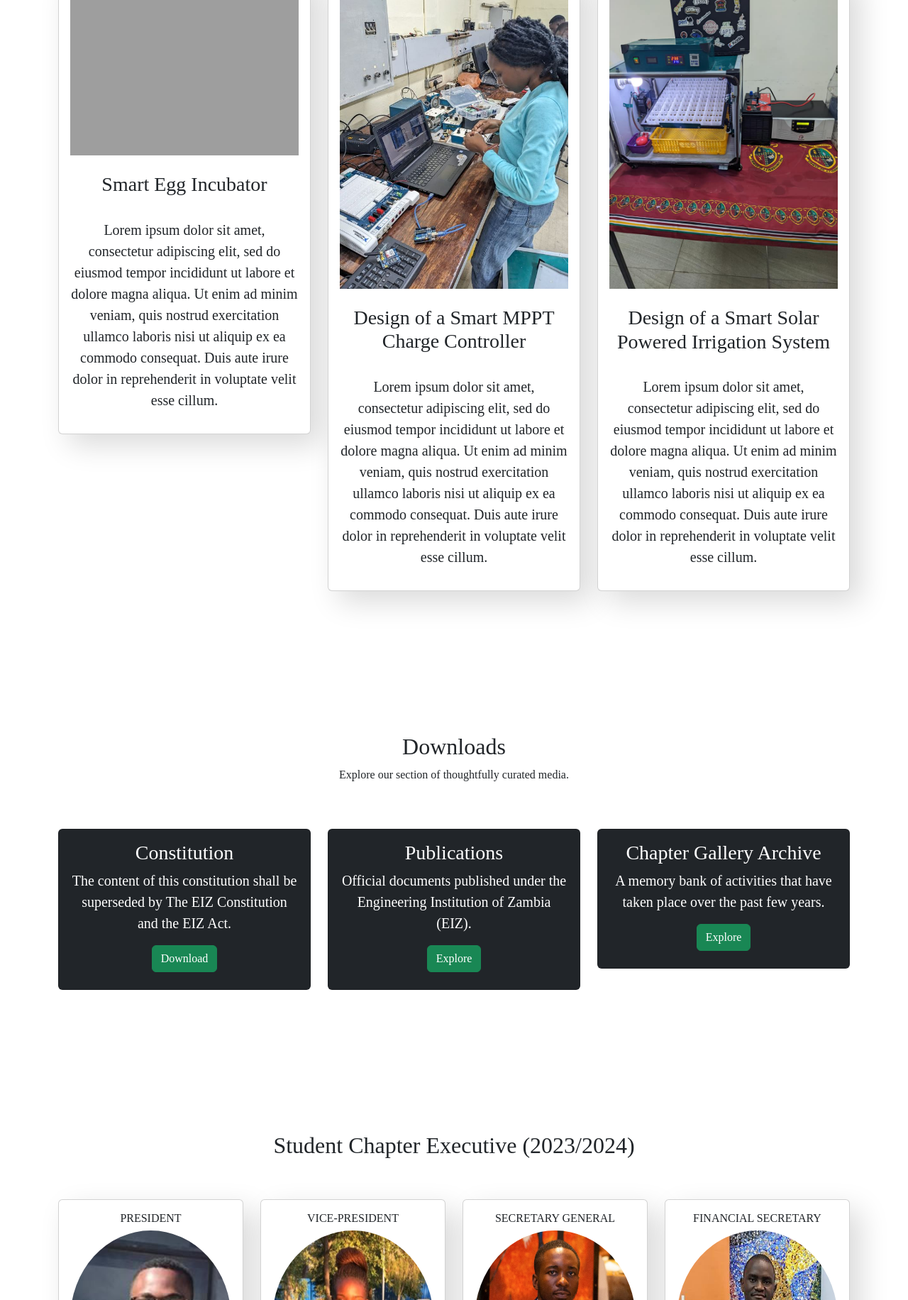
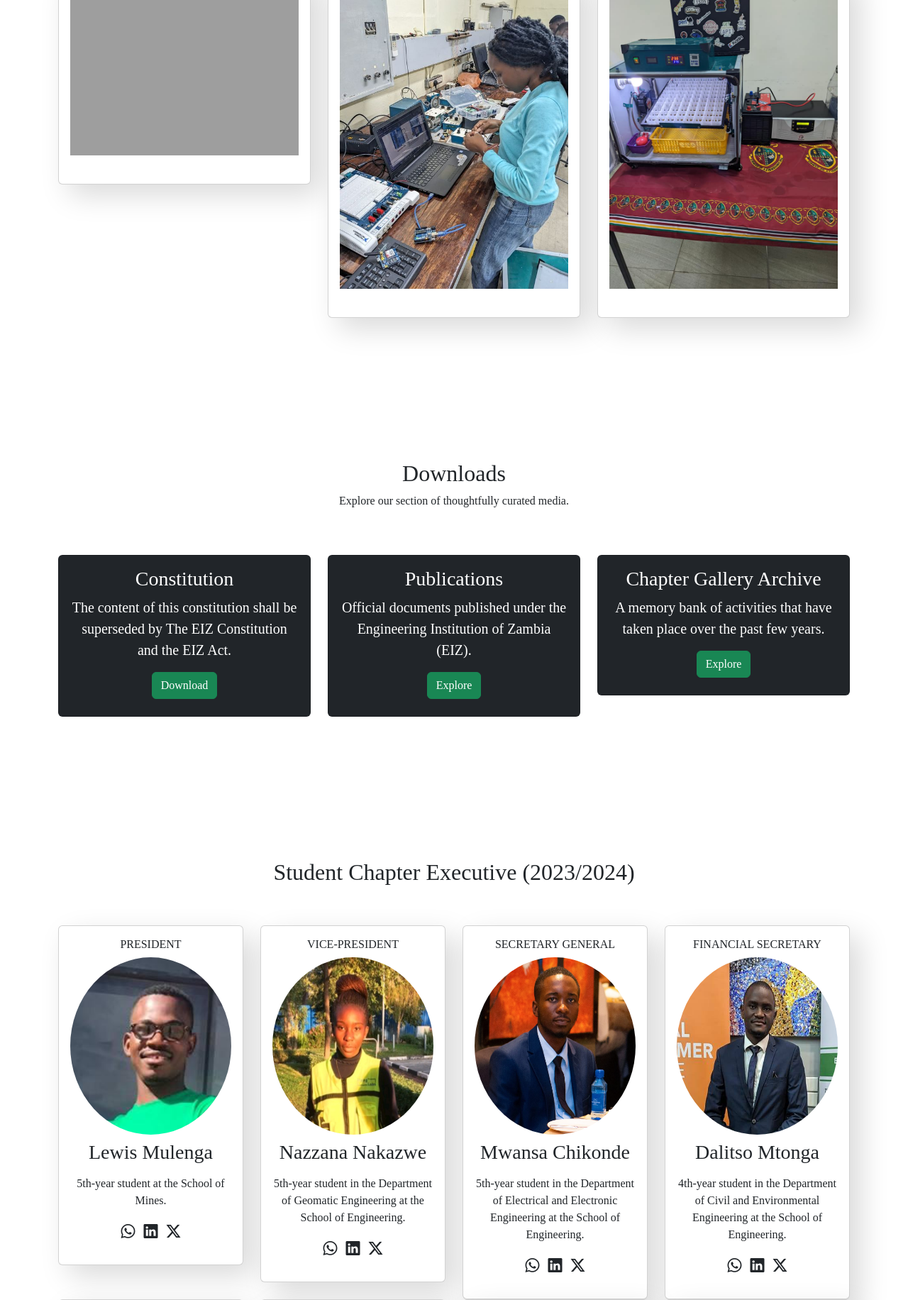
Before and after one commit to kangwa623/project-peppermint, a Flask app: page / in a window 1280 px wide. Shown: the part 2443-4275 px from the top of the page at 71% size. Run offline with Flask 3, Linux system fonts and the light colour scheme; some libraries are stand-ins or nearby versions; grey boxes are pictures that could not be loaded.

Commit message:
second lorem ipsum replacements

```diff
--- a/templates/contact.html
+++ b/templates/contact.html
@@ -12,7 +12,7 @@
           <div class="section-header text-center pb-5">
             <h2>Contact Us</h2>
             <p>
-              Reach out.
+              Feel free to reach out to us.
             </p>
           </div>
         </div>
--- a/templates/footer.html
+++ b/templates/footer.html
@@ -52,6 +52,9 @@
             </p>
             <p>
               <a href="../publications" class="foot-link">Publications</a>
+            </p>
+            <p>
+              <a href="/#projects" class="foot-link">Projects</a>
             </p>
             <p>
               <a href="../gallery" class="foot-link">Chapter Gallery Archive</a>
--- a/templates/gallery.html
+++ b/templates/gallery.html
@@ -134,7 +134,7 @@
       <div class="section-header text-center pb-5">
         <h2>2023/2024 Academic Year</h2>
         <p>
-          Lorem ipsum dolor sit amet, consectetur adipiscing elit, <br />sed do eiusmod tempor incididunt ut labore et dolore magna aliqua.
+          Capturing each unique moment.
         </p>
       </div>
     </div>
@@ -153,7 +153,7 @@
       <div class="section-header text-center pb-5">
         <h2>2022/2023 Academic Year</h2>
         <p>
-          Lorem ipsum dolor sit amet, consectetur adipiscing elit, <br />sed do eiusmod tempor incididunt ut labore et dolore magna aliqua.
+          Capturing each unique moment.
         </p>
       </div>
     </div>
--- a/templates/projects.html
+++ b/templates/projects.html
@@ -29,6 +29,8 @@
               <div class="img-area mb-4">
                 <img src="../static/images/projects/egg_incubator.png" alt="" class="img-fluid" />
               </div>
+              <!--
+
               <h3 class="card-title">Smart Egg Incubator</h3>
               <br />
               <p class="lead">
@@ -36,6 +38,8 @@
                 Ut enim ad minim veniam, quis nostrud exercitation ullamco laboris nisi ut aliquip ex ea commodo consequat.
                 Duis aute irure dolor in reprehenderit in voluptate velit esse cillum.
               </p>
+
+              -->
             </div>
           </div>
         </div>
@@ -45,13 +49,17 @@
               <div class="img-area mb-4">
                 <img src="../static/images/projects/arduino.jpg" alt="" class="img-fluid" />
               </div>
-              <h3 class="card-title">Design of a Smart MPPT Charge Controller</h3>
+              <!--
+
+              <h3 class="card-title">Smart Egg Incubator</h3>
               <br />
               <p class="lead">
                 Lorem ipsum dolor sit amet, consectetur adipiscing elit, sed do eiusmod tempor incididunt ut labore et dolore magna aliqua.
                 Ut enim ad minim veniam, quis nostrud exercitation ullamco laboris nisi ut aliquip ex ea commodo consequat.
                 Duis aute irure dolor in reprehenderit in voluptate velit esse cillum.
               </p>
+
+              -->
             </div>
           </div>
         </div>
@@ -61,13 +69,17 @@
               <div class="img-area mb-4">
                 <img src="../static/images/projects/iot.jpg" alt="" class="img-fluid" />
               </div>
-              <h3 class="card-title">Design of a Smart Solar Powered Irrigation System</h3>
+              <!--
+
+              <h3 class="card-title">Smart Egg Incubator</h3>
               <br />
               <p class="lead">
                 Lorem ipsum dolor sit amet, consectetur adipiscing elit, sed do eiusmod tempor incididunt ut labore et dolore magna aliqua.
                 Ut enim ad minim veniam, quis nostrud exercitation ullamco laboris nisi ut aliquip ex ea commodo consequat.
                 Duis aute irure dolor in reprehenderit in voluptate velit esse cillum.
               </p>
+
+              -->
             </div>
           </div>
         </div>
--- a/templates/team.html
+++ b/templates/team.html
@@ -31,12 +31,12 @@
               <img id="eiz-team" src="../static/images/team/lewis.png" alt="" class="img-fluid rounded-circle" />
               <h3 class="card-title py-2">Lewis Mulenga</h3>
               <p class="card-text">
-                Lorem ipsum dolor sit amet, consectetur adipiscing elit, <br />sed do eiusmod tempor incididunt ut labore et dolore magna aliqua.
+                5th-year student at the School of Mines.
               </p>
 
               <p class="socials">
                 <a href="#"><i class="bi bi-whatsapp text-dark mx-1"></i></a>
-                <a href="#"><i class="bi bi-linkedin text-dark mx-1"></i></a>
+                <a href="https://zm.linkedin.com/in/lewis-mulenga-33bb43217"><i class="bi bi-linkedin text-dark mx-1"></i></a>
                 <!--
                 <a href="#"><i class="bi bi-facebook text-dark mx-1"></i></a>
                 -->
@@ -52,12 +52,12 @@
               <img id="eiz-team" src="../static/images/team/nazzana-3.png" alt="" class="img-fluid rounded-circle" />
               <h3 class="card-title py-2">Nazzana Nakazwe</h3>
               <p class="card-text">
-                Lorem ipsum dolor sit amet, consectetur adipiscing elit, <br />sed do eiusmod tempor incididunt ut labore et dolore magna aliqua.
+                5th-year student in the Department of Geomatic Engineering at the School of Engineering.
               </p>
 
               <p class="socials">
                 <a href="#"><i class="bi bi-whatsapp text-dark mx-1"></i></a>
-                <a href="#"><i class="bi bi-linkedin text-dark mx-1"></i></a>
+                <a href="https://zm.linkedin.com/in/nazzana-nakazwe-291437210"><i class="bi bi-linkedin text-dark mx-1"></i></a>
                 <!--
                 <a href="#"><i class="bi bi-facebook text-dark mx-1"></i></a>
                 -->
@@ -73,12 +73,12 @@
               <img id="eiz-team" src="../static/images/team/mwansa.png" alt="" class="img-fluid rounded-circle" />
               <h3 class="card-title py-2">Mwansa Chikonde <br /></h3>
               <p class="card-text">
-                Lorem ipsum dolor sit amet, consectetur adipiscing elit, <br />sed do eiusmod tempor incididunt ut labore et dolore magna aliqua.
+                5th-year student in the Department of Electrical and Electronic Engineering at the School of Engineering.
               </p>
 
               <p class="socials">
                 <a href="#"><i class="bi bi-whatsapp text-dark mx-1"></i></a>
-                <a href="#"><i class="bi bi-linkedin text-dark mx-1"></i></a>
+                <a href="https://zm.linkedin.com/in/mwansa-chikonde-630800203"><i class="bi bi-linkedin text-dark mx-1"></i></a>
                 <!--
                 <a href="#"><i class="bi bi-facebook text-dark mx-1"></i></a>
                 -->
@@ -94,12 +94,12 @@
               <img id="eiz-team" src="../static/images/team/dalitso-3.png" alt="" class="img-fluid rounded-circle" />
               <h3 class="card-title py-2">Dalitso Mtonga</h3>
               <p class="card-text">
-                Lorem ipsum dolor sit amet, consectetur adipiscing elit, <br />sed do eiusmod tempor incididunt ut labore et dolore magna aliqua.
+                4th-year student in the Department of Civil and Environmental Engineering at the School of Engineering.
               </p>
 
               <p class="socials">
                 <a href="#"><i class="bi bi-whatsapp text-dark mx-1"></i></a>
-                <a href="#"><i class="bi bi-linkedin text-dark mx-1"></i></a>
+                <a href="https://zm.linkedin.com/in/daliso-mtonga-r-teg-3a6470184"><i class="bi bi-linkedin text-dark mx-1"></i></a>
                 <!--
                 <a href="#"><i class="bi bi-facebook text-dark mx-1"></i></a>
                 -->
@@ -115,12 +115,12 @@
               <img id="eiz-team"  src="../static/images/team/siwale.png" alt="" class="img-fluid rounded-circle" />
               <h3 class="card-title py-2">Emmanuel Siwale</h3>
               <p class="card-text">
-                Lorem ipsum dolor sit amet, consectetur adipiscing elit, <br />sed do eiusmod tempor incididunt ut labore et dolore magna aliqua.
+                4th-year student in the Department of Agricultural Engineering at the School of Engineering.
               </p>
 
               <p class="socials">
                 <a href="https://wa.link/1lczll" target="_blank"><i class="bi bi-whatsapp text-dark mx-1"></i></a>
-                <a href="#"><i class="bi bi-linkedin text-dark mx-1"></i></a>
+                <a href="https://zm.linkedin.com/in/emmanuel-siwale-8575631bb"><i class="bi bi-linkedin text-dark mx-1"></i></a>
                 <!--
                 <a href="#"><i class="bi bi-facebook text-dark mx-1"></i></a>
                 -->
@@ -136,12 +136,12 @@
               <img id="eiz-team"src="../static/images/team/grace-2.png" alt="" class="img-fluid rounded-circle" />
               <h3 class="card-title py-2">Grace Phiri</h3>
               <p class="card-text">
-                Lorem ipsum dolor sit amet, consectetur adipiscing elit, <br />sed do eiusmod tempor incididunt ut labore et dolore magna aliqua.
+                5th-year student at the School of Mines.
               </p>
 
               <p class="socials">
                 <a href="#"><i class="bi bi-whatsapp text-dark mx-1"></i></a>
-                <a href="#"><i class="bi bi-linkedin text-dark mx-1"></i></a>
+                <a href="https://www.linkedin.com/in/grace-phiri-34069b238/"><i class="bi bi-linkedin text-dark mx-1"></i></a>
                 <!--
                 <a href="#"><i class="bi bi-facebook text-dark mx-1"></i></a>
                 -->
@@ -157,12 +157,12 @@
               <img id="eiz-team" src="../static/images/team/nchimunya.png" alt="" class="img-fluid rounded-circle" />
               <h3 class="card-title py-2">Nchimunya Chidunuka</h3>
               <p class="card-text">
-                Lorem ipsum dolor sit amet, consectetur adipiscing elit, <br />sed do eiusmod tempor incididunt ut labore et dolore magna aliqua.
+                5th-year student at the School of Mines.
               </p>
 
               <p class="socials">
                 <a href="#"><i class="bi bi-whatsapp text-dark mx-1"></i></a>
-                <a href="#"><i class="bi bi-linkedin text-dark mx-1"></i></a>
+                <a href="https://zm.linkedin.com/in/nchimunya-chidunuka%F0%9F%87%BF%F0%9F%87%B2-548705190"><i class="bi bi-linkedin text-dark mx-1"></i></a>
                 <!--
                 <a href="#"><i class="bi bi-facebook text-dark mx-1"></i></a>
                 -->
@@ -178,7 +178,7 @@
               <img id="eiz-team" src="../static/images/team/kennedy-2.png" alt="" class="img-fluid rounded-circle" />
               <h3 class="card-title py-2">Kennedy Salam</h3>
               <p class="card-text">
-                Lorem ipsum dolor sit amet, consectetur adipiscing elit, <br />sed do eiusmod tempor incididunt ut labore et dolore magna aliqua.
+                5th-year student in the Department of Civil and Environmental Engineering at the School of Engineering.
               </p>
 
               <p class="socials">
@@ -199,12 +199,12 @@
               <img id="eiz-team" src="../static/images/team/chisoya.png" alt="" class="img-fluid rounded-circle" />
               <h3 class="card-title py-2">Emmanuel Chisoya</h3>
               <p class="card-text">
-                Lorem ipsum dolor sit amet, consectetur adipiscing elit, <br />sed do eiusmod tempor incididunt ut labore et dolore magna aliqua.
+                4th-year student in the Department of Computer Science at the School of Natural Sciences.
               </p>
 
               <p class="socials">
                 <a href="#"><i class="bi bi-whatsapp text-dark mx-1"></i></a>
-                <a href="#"><i class="bi bi-linkedin text-dark mx-1"></i></a>
+                <a href="https://zm.linkedin.com/in/emmanuel-chisoya-b63b37286"><i class="bi bi-linkedin text-dark mx-1"></i></a>
                 <!--
                 <a href="#"><i class="bi bi-facebook text-dark mx-1"></i></a>
                 -->
@@ -220,12 +220,12 @@
               <img id="eiz-team" src="../static/images/team/anesu.png" alt="" class="img-fluid rounded-circle" />
               <h3 class="card-title py-2">Anesu Mumba</h3>
               <p class="card-text">
-                Lorem ipsum dolor sit amet, consectetur adipiscing elit, <br />sed do eiusmod tempor incididunt ut labore et dolore magna aliqua.
+                5th-year student in the Department of Electrical and Electronic Engineering at the School of Engineering.
               </p>
 
               <p class="socials">
                 <a href="#"><i class="bi bi-whatsapp text-dark mx-1"></i></a>
-                <a href="#"><i class="bi bi-linkedin text-dark mx-1"></i></a>
+                <a href="https://zm.linkedin.com/in/anesu-mumba-645424210"><i class="bi bi-linkedin text-dark mx-1"></i></a>
                 <!--
                 <a href="#"><i class="bi bi-facebook text-dark mx-1"></i></a>
                 -->
@@ -241,12 +241,12 @@
               <img id="eiz-team" src="../static/images/team/violet.png" alt="" class="img-fluid rounded-circle" />
               <h3 class="card-title py-2">Violet Naluonde</h3>
               <p class="card-text">
-                Lorem ipsum dolor sit amet, consectetur adipiscing elit, <br />sed do eiusmod tempor incididunt ut labore et dolore magna aliqua.
+                5th-year student in the Department of Civil and Environmental Engineering at the School of Engineering.
               </p>
 
               <p class="socials">
                 <a href="#"><i class="bi bi-whatsapp text-dark mx-1"></i></a>
-                <a href="#"><i class="bi bi-linkedin text-dark mx-1"></i></a>
+                <a href="https://zm.linkedin.com/in/violet-naluonde-415762225"><i class="bi bi-linkedin text-dark mx-1"></i></a>
                <!--
                 <a href="#"><i class="bi bi-facebook text-dark mx-1"></i></a>
                -->
```
Also changed, not shown: templates/gallery-1.html (+68 -70 lines), static/images/gallery/450563522_436956799323311_5384869218263873515_n.jpg, static/images/gallery/450810272_436954792656845_5910848308035655593_n.jpg, static/images/gallery/IMG-20240916-WA0023.jpg (added), 1 other file.
